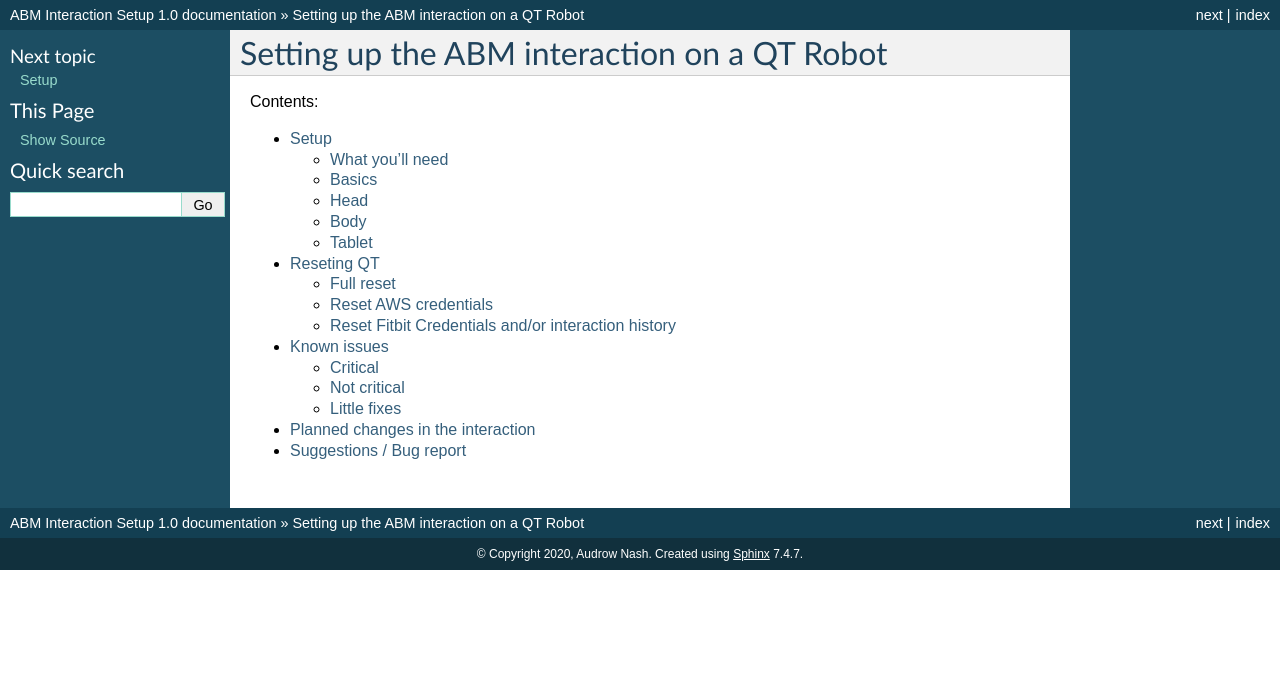
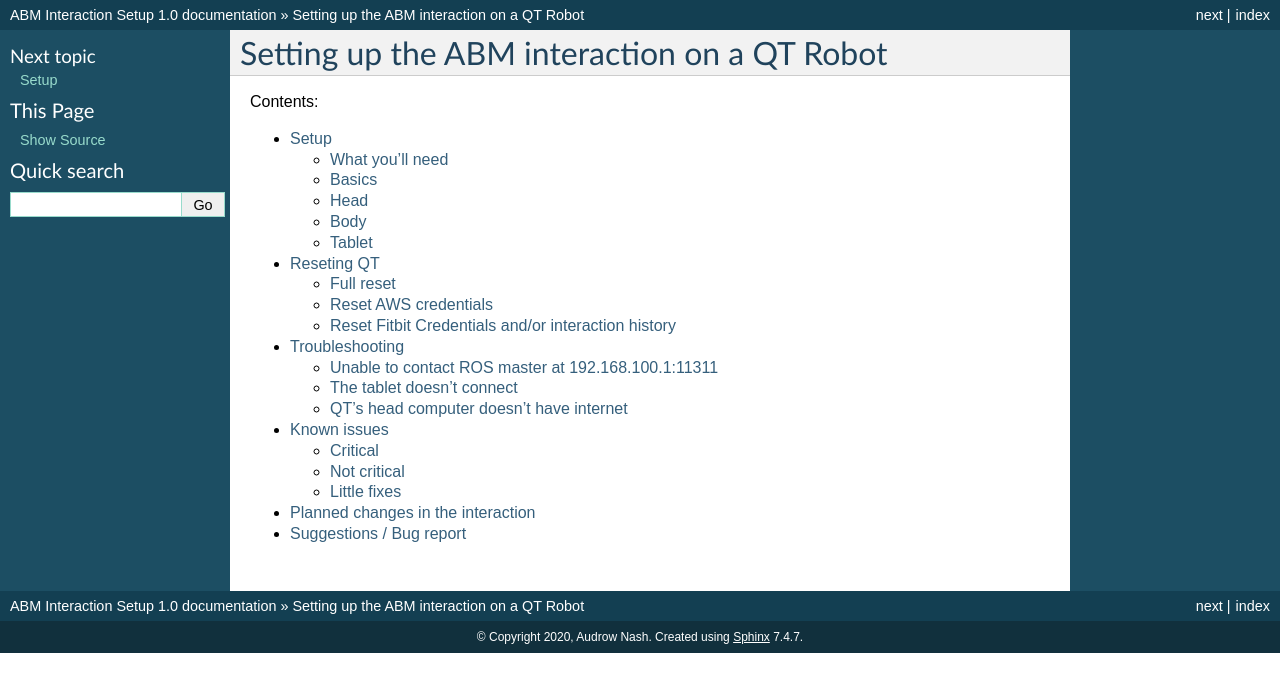
Before and after one commit to robotpt/abm-setup, a Sphinx documentation site: the page built from docs/index.rst, in a window 1280 px wide. Shown: the top 692 px of the page. Built offline with Sphinx 7.4.7, drawn with Linux system fonts in a browser that asks for light colours; part of the change alters nothing that is shown.

Commit message:
Add troubleshooting page

```diff
--- a/docs/index.rst
+++ b/docs/index.rst
@@ -8,4 +8,5 @@ Contents:
    :glob:
 
    setup
+   troubleshooting
    known_issues
--- /dev/null
+++ b/docs/troubleshooting.rst
@@ -0,0 +1,117 @@
+Troubleshooting
+===============
+
+Unable to contact ROS master at 192.168.100.1:11311
+---------------------------------------------------
+
+This means that the two computers in QT are not talking correctly because they did not boot in the right order.
+To fix this, restart QT by pressing down QT's power button for a second or two.
+QT should slump forward and the face screen should go off.
+If the face screen doesn't go off, power QT on and repeat the process.
+I haven't ever had to do this more than twice, as by the second time they are synced.
+
+To test if the computers are talking correctly, you should be enter the following command and see a list of outputs.  If you get an error, restart QT.
+
+::
+
+    rostopic list
+
+The tablet doesn't connect
+--------------------------
+
+This can be two things in my experience:
+
+1. The tablet is on the wrong wifi network
+2. The interaction isn't running (most commonly Fitbit credential errors)
+
+
+Tablet is connecting to the wrong wifi
+^^^^^^^^^^^^^^^^^^^^^^^^^^^^^^^^^^^^^^
+
+It is easiest to check that the tablet is on the correct wifi.
+When QT turns off, it turns off the wireless network that it is hosting.
+When this happens, most tablets will auto-join other networks that they have been connected to.
+What makes this worse is that web browsers often rememeber (cache) websites to make them quicker to load, which makes it look like you're connecting to the website hosted by QT, but you're not.
+To fix this, go into the tablet's settings and turn off autojoin for all wireless networks except for QT (or just the networks you expect the tablet to see while the interaction is running).
+Once this is set, you should be able to connect to and prompt the interaction on QT, including after QT restarts (if you've changed the container's restart policy).
+
+Interaction isn't running
+^^^^^^^^^^^^^^^^^^^^^^^^^
+
+There can be a few reasons for this.
+The most likely is that the Fitbit or Amazon Web Services credentials entered aren't working.
+To see what it is for sure, turn on QT, open a terminal, go into the setup directory, make sure all docker containers are closed, and run a debug docker container::
+
+    cd ~/abm-setup/docker
+    docker-compose down
+    bash docker.sh debug
+
+This will open a new terminal that is the Docker container running on QT.
+In this container, let's see what happens if we start the interaction::
+
+    roslaunch abm_interaction qt_abm_interaction.launch
+
+While it runs, be on the lookout for any red text.
+If you see something about Fitbit credentials, you'll need to redo the Fitbit credentials.
+If you see something about Amazon Web Services (AWS uploader, Polly, text-to-speech (tts)) you'll need to redo the Amazon Web Services Credentials.
+
+To redo the Fitbit credentials, delete the current Fitbit credentials.
+From the terminal that opened up when you ran :code:`bash docker.sh debug`, enter the following and then run the setup script, again (below).
+
+::
+
+    rm /root/state/fitbit_credentials.yaml
+
+If you need to redo the AWS credentials, just run the setup script.
+You can do this from the terminal that opened when you ran :code:`bash docker.sh debug`::
+
+    roslaunch abm_interaction setup_abm_interaction.launch
+
+You can then run the interaction from the terminal that opened when you ran :code:`bash docker.sh debug`::
+
+    roslaunch abm_interaction qt_abm_interaction.launch
+
+If you are still getting an error here, check that you have access to the AWS bucket with the account credentials you've supplied (e.g., if the bucket is owned by the account you've entered in the AWS credentials).
+
+If you suspect it is not, in the terminal that is on QT (not the Docker one opened with :code:`bash docker.sh debug`), change the AWS bucket specified at the end of the Dockerfile to a valid bucket owned by the AWS account you're using.  To open the Dockerfile, use the following command and go to the last line of the file::
+
+    nano ~/abm-setup/docker/Dockerfile
+
+.. note ::
+    If neither of these fixed your error, let Audrow know and he will try to guide you through it and then fix the problem or add it to this document.
+
+QT's head computer doesn't have internet
+----------------------------------------
+
+If you can SSH into QT's head computer, but are unable to clone a repository or make an update, check if you have internet.  The following command should show you that messages are being sent and responses are received, it just hangs there, you are not connected to the internet::
+
+    ping google.com
+
+At the moment, just restart QT and hopefully the problem will be fixed.
+LuxAI has recognized this problem and given me steps to fix it but I haven't tested them.
+
+If you would like to try, here is their email
+
+    In our older setup of RPI/NUC network (same as your QT) we had enabled port forwarding (8080 -> 80) on both machine to facilitate accessing the QTrobot wev config. In some cases and time-to-time (also depending on the router) this causes problem for RPI to reach the internet properly.
+
+
+    In this FAQ we explained it how to disable it: https://docs.luxai.com/FAQ/Network/
+
+    Some more comments on this issue : https://github.com/luxai-qtrobot/QA/issues/3
+
+
+    However all you need to do (as I imagine this can be the cause of the problem) is to disable the port forwarding on both machines QTPC and QTRP.
+
+    For QTRP (RPI), just follow the simple instruction in the FAQ link and comment the corresponding line in :code`start_qt_routes.sh`.
+    Double check that your :code:`/etc/network/interfaces` on RPI has the following config::
+
+        auto lo eth0
+        iface lo inet loopback
+        auto eth0
+        iface eth0 inet static
+        address 192.168.100.1
+        netmask 255.255.255.0
+        gateway 192.168.100.2
+        dns-nameservers 192.168.100.2 8.8.8.8
+
+    Regarding the QTPC, you can completely disable/remove  the ‘start_qt_routes.sh’.
```
